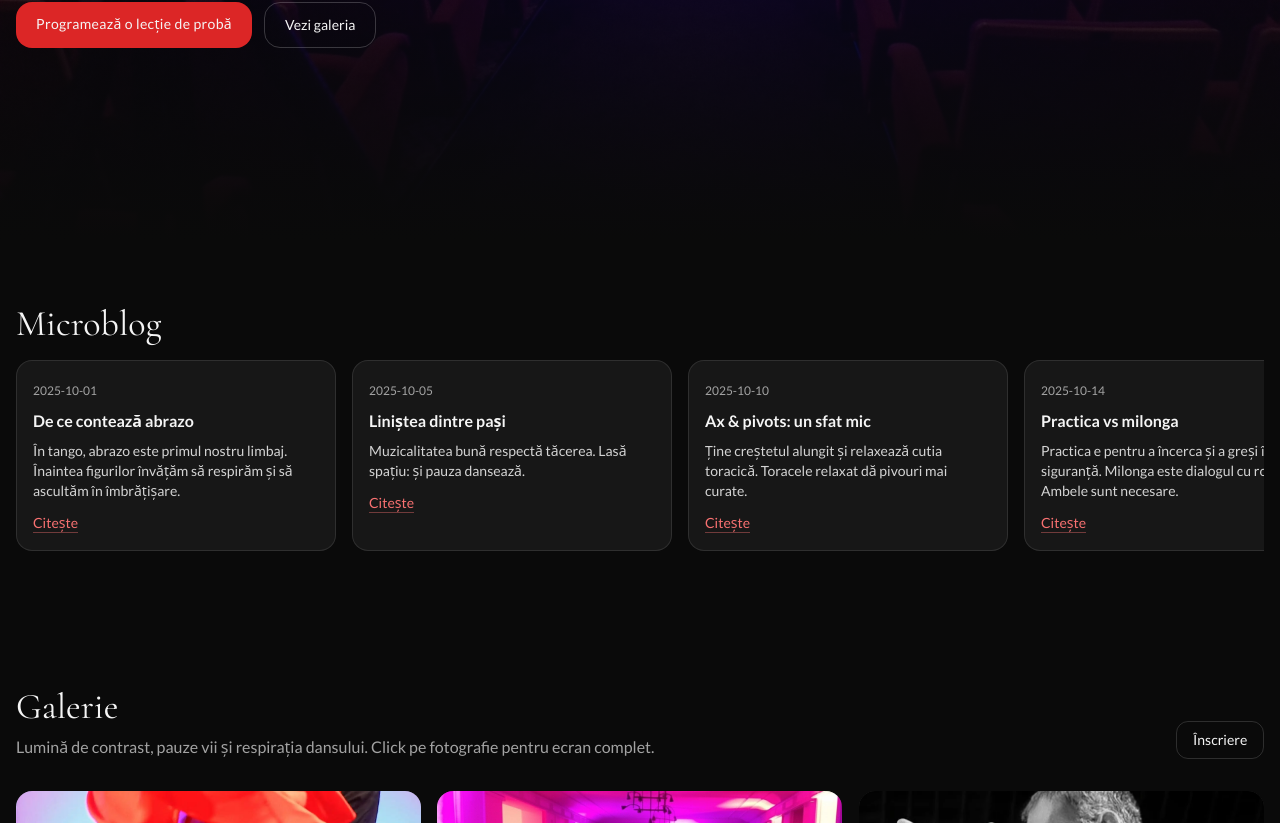
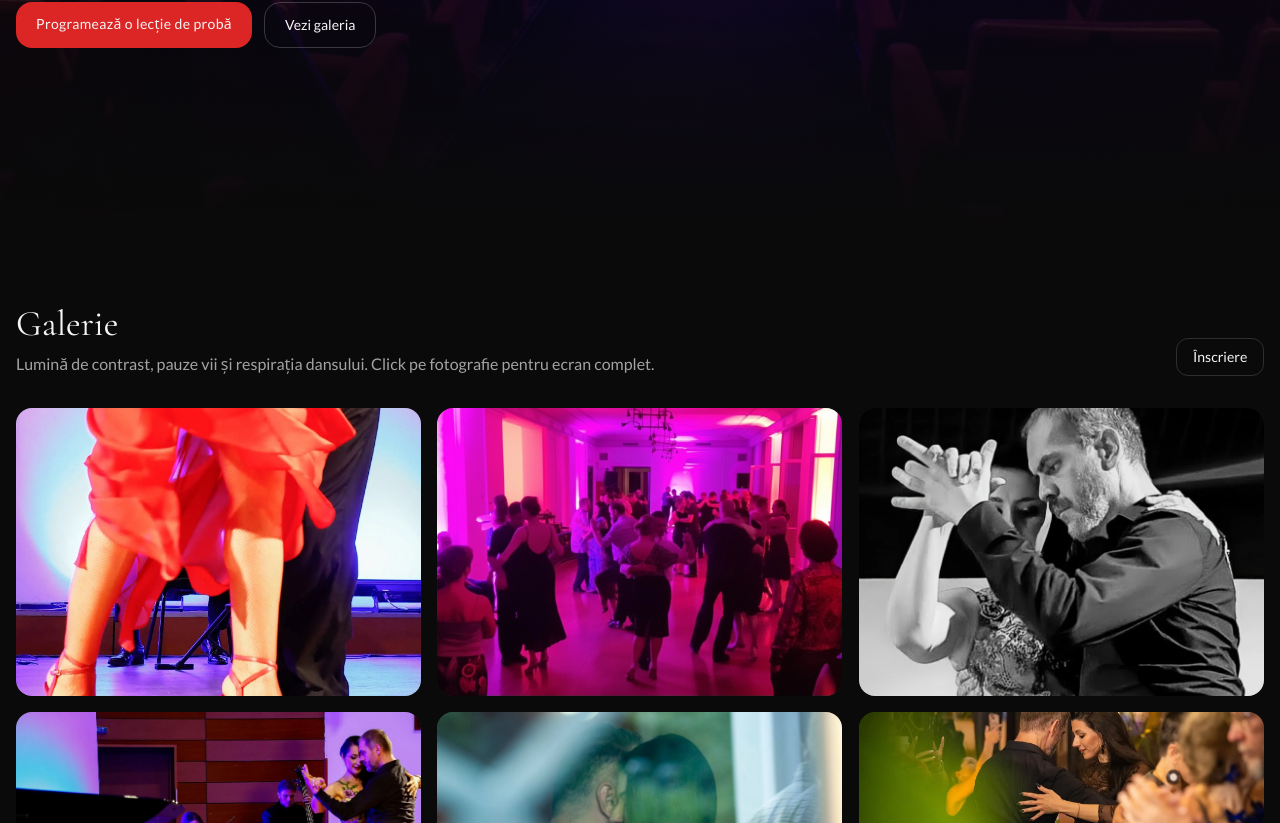
Before and after one commit to dimadiamante/Sue-o-de-Tango, a React (Vite) app: page / in a window 1280 px wide. Shown: the part 676-1499 px from the top of the page. Built offline with nearby package versions, Linux system fonts and the light colour scheme.

Commit message:
Update SuenoDeTangoLanding.tsx

```diff
--- a/src/SuenoDeTangoLanding.tsx
+++ b/src/SuenoDeTangoLanding.tsx
@@ -1,7 +1,7 @@
 import React, { useEffect, useState, useCallback } from "react";
 
-// Sueño de Tango — Variant 6 (compact, fixed)
-// RO default, EN/RU/FR supported, 24‑hour time, Monday‑first week, lightbox, microblog, i18n, CTA, contact form.
+// Sueño de Tango — Variant 6 (compact)
+// RO default, EN/RU/FR supported, 24‑hour time, Monday‑first week, lightbox, i18n, CTA, contact form.
 // Fonts: Cormorant Garamond (brand) + Lato (text)
 // HERO uses static image background (local), with gradient overlay and glow animation.
 
@@ -53,7 +53,6 @@ const I18N = {
       form:{title:'Send a request',name:'Name',phone:'Phone',email:'Email',level:'Level',levels:['Beginners','Improvers','Intermediate / Advanced','Private Lessons'],message:'Message',messagePh:'Ask a question or tell us the time that suits you',submit:'Send',consent:'By sending, you agree to data processing.'},
       alert:'Thank you! We will contact you soon.'
     },
-    microblog:{title:'Microblog',more:'Read'},
     lightbox:{close:'Close',prev:'Previous',next:'Next'}
   },
   ro:{
@@ -84,7 +83,6 @@ const I18N = {
       form:{title:'Trimite o cerere',name:'Nume',phone:'Telefon',email:'Email',level:'Nivel',levels:['Începători','Continuați','Intermediar / Avansat','Lecții private'],message:'Mesaj',messagePh:'Întreabă ceva sau spune-ne ora preferată',submit:'Trimite',consent:'Prin trimitere, ești de acord cu prelucrarea datelor.'},
       alert:'Mulțumim! Te contactăm în curând.'
     },
-    microblog:{title:'Microblog',more:'Citește'},
     lightbox:{close:'Închide',prev:'Anterior',next:'Următor'}
   },
   ru:{
@@ -115,7 +113,6 @@ const I18N = {
       form:{title:'Отправить заявку',name:'Имя',phone:'Телефон',email:'Email',level:'Уровень',levels:['Новички','Продолжающие','Средний / Продвинутый','Индивидуальные занятия'],message:'Сообщение',messagePh:'Задайте вопрос или укажите удобное время',submit:'Отправить',consent:'Отправляя форму, вы соглашаетесь на обработку данных.'},
       alert:'Спасибо! Мы свяжемся с вами в ближайшее время.'
     },
-    microblog:{title:'Микроблог',more:'Читать'},
     lightbox:{close:'Закрыть',prev:'Назад',next:'Вперёд'}
   },
   fr:{
@@ -146,7 +143,6 @@ const I18N = {
       form:{title:'Envoyer une demande',name:'Nom',phone:'Téléphone',email:'E‑mail',level:'Niveau',levels:['Débutants','Intermédiaires','Intermédiaire / Avancé','Cours particuliers'],message:'Message',messagePh:'Posez une question ou indiquez l’horaire qui vous convient',submit:'Envoyer',consent:'En envoyant, vous acceptez le traitement des données.'},
       alert:'Merci ! Nous vous contacterons bientôt.'
     },
-    microblog:{title:'Microblog',more:'Lire'},
     lightbox:{close:'Fermer',prev:'Précédent',next:'Suivant'}
   }
 } as const;
@@ -187,39 +183,6 @@ const ALT = {
   fr:['Silhouette d’un couple en lumière dramatique','Gros plan des pas de tango','Abrazo à contre‑jour','Pivot avec torsion du buste','Couple sur une scène vide','Détails des chaussures des danseurs']
 };
 const IMAGES = IMG_SRC.map((src,i)=>({src,alt:{en:ALT.en[i],ro:ALT.ro[i],ru:ALT.ru[i],fr:ALT.fr[i]}}));
-
-// -----------------------------
-// Microblogs (horizontal scroll)
-// -----------------------------
-
-type MicroPost = { id:number; date:string; title:Record<Locale,string>; text:Record<Locale,string> };
-const MICROPOSTS: MicroPost[] = [
-  { id:1, date:'2025-10-01', title:{ en:'Why the embrace matters', ro:'De ce contează abrazo', ru:'Почему важен абразо', fr:'Pourquoi l’ abrazo compte' }, text:{
-    en:'In tango the embrace is our primary language. Before figures, we learn to breathe and listen in the abrazo.',
-    ro:'În tango, abrazo este primul nostru limbaj. Înaintea figurilor învățăm să respirăm și să ascultăm în îmbrățișare.',
-    ru:'В танго абразо — это наш первый язык. Прежде чем делать фигуры, мы учимся дышать и слушать в объятии.',
-    fr:'En tango, l’abrazo est notre première langue. Avant les figures, on apprend à respirer et à écouter dans l’étreinte.' } },
-  { id:2, date:'2025-10-05', title:{ en:'Silence between steps', ro:'Liniștea dintre pași', ru:'Тишина между шагами', fr:'Le silence entre les pas' }, text:{
-    en:'Good musicality respects silence. Leave space: the pause also dances.',
-    ro:'Muzicalitatea bună respectă tăcerea. Lasă spațiu: și pauza dansează.',
-    ru:'Хорошая музыкальность уважает тишину. Оставляйте пространство: пауза тоже танцует.',
-    fr:'Une bonne musicalité respecte le silence. Laissez de l’espace : la pause danse aussi.' } },
-  { id:3, date:'2025-10-10', title:{ en:'Axis & pivots: a tiny tip', ro:'Ax & pivots: un sfat mic', ru:'Ось и пивоты: маленький совет', fr:'Axe & pivots : un petit conseil' }, text:{
-    en:'Keep the crown of the head tall and release the ribs. A relaxed torso gives cleaner pivots.',
-    ro:'Ține creștetul alungit și relaxează cutia toracică. Toracele relaxat dă pivouri mai curate.',
-    ru:'Тянитесь макушкой и отпустите ребра. Расслабленный торс даёт более чистые пивоты.',
-    fr:'Gardez le sommet du crâne haut et relâchez les côtes. Un torse détendu donne des pivots plus nets.' } },
-  { id:4, date:'2025-10-14', title:{ en:'Practica vs milonga', ro:'Practica vs milonga', ru:'Практика и милонга', fr:'Práctica vs milonga' }, text:{
-    en:'Practica is for trying and failing safely. Milonga is for dialogue with the ronda. Both are needed.',
-    ro:'Practica e pentru a încerca și a greși în siguranță. Milonga este dialogul cu ronda. Ambele sunt necesare.',
-    ru:'Практика — чтобы пробовать и ошибаться безопасно. Милонга — это диалог с рондой. Нужны обе.',
-    fr:'La práctica sert à essayer et rater sans risque. La milonga est le dialogue avec la ronda. Les deux sont nécessaires.' } },
-  { id:5, date:'2025-10-20', title:{ en:'Vals breath', ro:'Respirația în vals', ru:'Дыхание в вальсе', fr:'Respiration dans le vals' }, text:{
-    en:'Think of phrases in 6 counts, not 3. It helps the flow and shared breath in vals.',
-    ro:'Gândește fraze în 6 timpi, nu în 3. Ajută fluxul și respirația comună în vals.',
-    ru:'Думайте фразами на 6 счётов, а не на 3. Это помогает течению и общему дыханию в вальсе.',
-    fr:'Pensez les phrases en 6 temps, pas en 3. Cela aide le flux et la respiration partagée en vals.' } }
-];
 
 // -----------------------------
 // Schedule (Monday‑first UI)
@@ -323,7 +286,6 @@ export default function SuenoDeTangoLanding(){
     add('icon', base + 'favicon-32.png', { type:'image/png', sizes:'32x32' });
     add('icon', base + 'favicon-192.png', { type:'image/png', sizes:'192x192' });
     add('apple-touch-icon', base + 'apple-touch-icon.png', { sizes:'180x180' });
-    // add('mask-icon', base + 'safari-pinned-tab.svg', { color:'#6a0f1a' });
     console.log('[Favicons] injected from', base);
     return ()=>{ links.forEach(l=> l.remove()); };
   },[]);
@@ -365,12 +327,6 @@ export default function SuenoDeTangoLanding(){
         .hz-md:hover{transform:translateZ(0) scale(1.06)}
         .hz-nav{transition:transform .3s cubic-bezier(.2,.8,.2,1);will-change:transform}
         .hz-nav:hover{transform:translateZ(0) scale(1.08)}
-        /* Dark horizontal scrollbar */
-        .micro-scroll{scrollbar-width:thin;scrollbar-color:rgba(255,255,255,.28) rgba(255,255,255,.06); color-scheme: dark;}
-        .micro-scroll::-webkit-scrollbar{height:10px}
-        .micro-scroll::-webkit-scrollbar-track{background:rgba(255,255,255,.06);border-radius:9999px}
-        .micro-scroll::-webkit-scrollbar-thumb{background:rgba(255,255,255,.28);border-radius:9999px;border:2px solid transparent;background-clip:padding-box}
-        .micro-scroll::-webkit-scrollbar-thumb:hover{background:rgba(255,255,255,.4)}
         :root{color-scheme: dark}
         @media (prefers-reduced-motion: reduce){.hz-sm,.hz-md,.hz-nav{transition:none}.hz-sm:hover,.hz-md:hover,.hz-nav:hover{transform:none}}
       `}</style>
@@ -438,28 +394,11 @@ export default function SuenoDeTangoLanding(){
         </div>
       </section>
 
-      {/* Microblogs */}
-      <section id="microblog" className="mx-auto max-w-7xl px-4 py-16">
-        <h2 className="font-brand text-3xl md:text-4xl">{t.microblog.title}</h2>
-        <div className="mt-4 overflow-x-auto">
-          <ul className="flex gap-4 pb-2">
-            {MICROPOSTS.map((p)=> (
-              <li key={p.id} className="min-w-[280px] max-w-[320px] shrink-0 rounded-2xl border border-white/10 bg-neutral-900 p-4 hz-md transform-gpu">
-                <time className="text-xs text-neutral-400">{p.date}</time>
-                <h3 className="mt-2 font-semibold">{p.title[locale]}</h3>
-                <p className="mt-2 text-sm text-neutral-300">{p.text[locale]}</p>
-                <a href={`#micro-${p.id}`} onClick={(e)=>{e.preventDefault(); setMicroOpen(p.id);}} className="mt-3 inline-flex text-sm text-red-400 underline decoration-red-400/40 underline-offset-4 hover:text-red-300">{t.microblog.more}</a>
-              </li>
-            ))}
-          </ul>
-        </div>
-      </section>
-
       {/* Gallery */}
       <section id="gallery" aria-label={t.nav.gallery} className="mx-auto max-w-7xl px-4 py-16">
         <header className="mb-8 flex items-end justify-between">
           <div><h2 className="font-brand text-3xl md:text-4xl">{t.gallery.title}</h2><p className="mt-2 max-w-2xl text-neutral-400">{t.gallery.intro}</p></div>
-          <a href="#contact" className="hidden rounded-xl border border-white/15 px-4 py-2 text-sm hover:bg-white/10 md:inline-block hz-sm transform-gpu">{t.nav.contact}</a>
+          <a href="#contact" className="hidden rounded-xl border border-white/15 px-4 py-2 text-sm hover:bg:white/10 md:inline-block hz-sm transform-gpu">{t.nav.contact}</a>
         </header>
         <div className="grid grid-cols-1 gap-4 sm:grid-cols-2 md:grid-cols-3">
           {IMAGES.map((img,i)=>(
```
